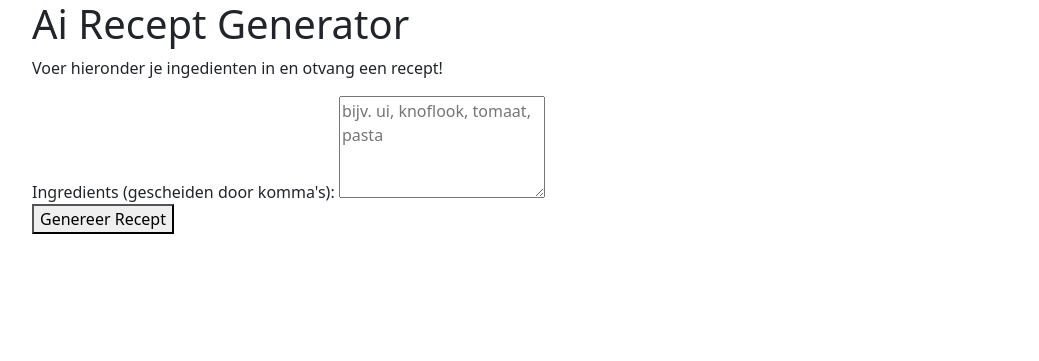
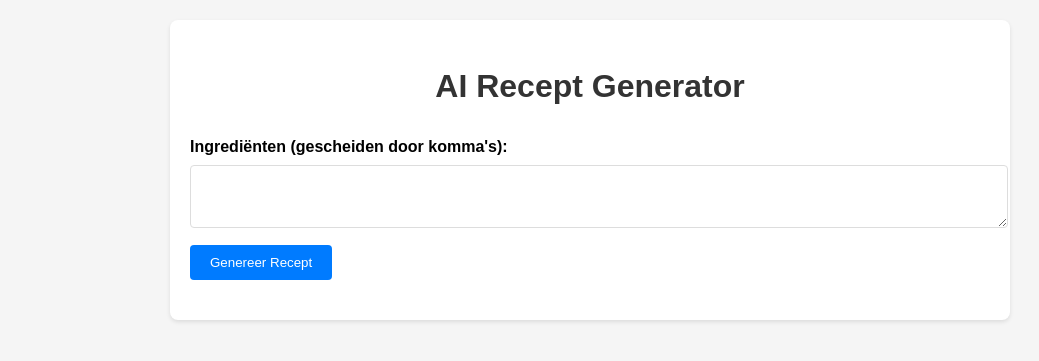
Before and after one commit to StefdenHollander/CursorMoney, a PHP site: page / in a window 1280 px wide. Shown: the top 361 px of the page, without its empty margins (50-1089 px from the left). Run offline with PHP 8.4, Linux system fonts and the light colour scheme.

Commit message:
Ai works

```diff
--- /dev/null
+++ b/AIWrapper.php
@@ -0,0 +1,92 @@
+<?php
+
+class AIWrapper {
+    private $apiKey;
+    private $apiUrl = 'https://api.openai.com/v1/chat/completions';
+
+    public function __construct($apiKey) {
+        if (empty($apiKey)) {
+            throw new Exception('API key is required');
+        }
+        $this->apiKey = $apiKey;
+    }
+
+    public function generateRecipe($ingredients) {
+        if (empty($ingredients) || !is_array($ingredients)) {
+            throw new Exception('Ingredients must be a non-empty array');
+        }
+
+        $prompt = "Maak een recept met de volgende ingrediënten: " . implode(', ', $ingredients) .
+                 "\nGeef het recept in het Nederlands met:\n" .
+                 "1. Een titel\n" .
+                 "2. Benodigde ingrediënten met hoeveelheden\n" .
+                 "3. Stapsgewijze bereidingswijze\n" .
+                 "4. Eventuele tips of variaties";
+
+        $data = [
+            'model' => 'gpt-3.5-turbo',
+            'messages' => [
+                [
+                    'role' => 'system',
+                    'content' => 'Je bent een ervaren chef-kok die duidelijke en lekkere recepten maakt.'
+                ],
+                [
+                    'role' => 'user',
+                    'content' => $prompt
+                ]
+            ],
+            'temperature' => 0.7,
+            'max_tokens' => 1000
+        ];
+
+        $ch = curl_init($this->apiUrl);
+        if ($ch === false) {
+            throw new Exception('Failed to initialize cURL');
+        }
+
+        curl_setopt_array($ch, [
+            CURLOPT_RETURNTRANSFER => true,
+            CURLOPT_POST => true,
+            CURLOPT_POSTFIELDS => json_encode($data),
+            CURLOPT_HTTPHEADER => [
+                'Content-Type: application/json',
+                'Authorization: Bearer ' . $this->apiKey
+            ],
+            CURLOPT_SSL_VERIFYPEER => true,
+            CURLOPT_SSL_VERIFYHOST => 2,
+            CURLOPT_TIMEOUT => 30
+        ]);
+
+        $response = curl_exec($ch);
+
+        if (curl_errno($ch)) {
+            $error = curl_error($ch);
+            curl_close($ch);
+            throw new Exception('Curl error: ' . $error);
+        }
+
+        $httpCode = curl_getinfo($ch, CURLINFO_HTTP_CODE);
+        curl_close($ch);
+
+        if ($httpCode !== 200) {
+            throw new Exception('HTTP error: ' . $httpCode);
+        }
+
+        $result = json_decode($response, true);
+
+        if (json_last_error() !== JSON_ERROR_NONE) {
+            throw new Exception('Failed to decode API response: ' . json_last_error_msg());
+        }
+
+        if (isset($result['error'])) {
+            throw new Exception('OpenAI API error: ' . $result['error']['message']);
+        }
+
+        if (!isset($result['choices'][0]['message']['content'])) {
+            throw new Exception('Unexpected API response format');
+        }
+
+        return $result['choices'][0]['message']['content'];
+    }
+}
+?>
--- /dev/null
+++ b/config.php
@@ -0,0 +1,6 @@
+<?php
+// OpenAI API Configuration
+define('OPENAI_API_KEY', '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'); // Replace with your actual OpenAI API key
+
+// Other configuration settings can be added here
+?>
--- a/config/config.php
+++ b/config/config.php
@@ -1,3 +1,3 @@
 <?php
-define('API_KEY', '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
+define('API_KEY', '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
 ');
--- a/index.php
+++ b/index.php
@@ -1,29 +1,104 @@
 <!DOCTYPE html>
-<html lang="en">
+<html lang="nl">
+    <?php
+require_once 'config.php';
+require_once 'AIWrapper.php';
+$recipe = '';
+$error = '';
+if ($_SERVER['REQUEST_METHOD'] === 'POST' && !empty($_POST['ingredients'])) {
+try {
+$ingredients = explode(',', $_POST['ingredients']);
+$ingredients = array_map('trim', $ingredients);
+$wrapper = new AIWrapper(OPENAI_API_KEY);
+$recipe = $wrapper->generateRecipe($ingredients); } catch (Exception $e) { $error = "Error: " . $e->getMessage(); } } ?>
     <head>
-    <meta charset="UTF-8">
-    <meta name="viewport" content="width=device-width, initial-scale=1.0">
-    <title>Ai Recept Generator</title>
-<link rel="stylesheet" href="css/style.css">
-<link href="https://cdn.jsdelivr.net/npm/bootstrap@5.3.6/dist/css/bootstrap.min.css" rel="stylesheet" integrity="sha384-4Q6Gf2aSP4eDXB8Miphtr37CMZZQ5oXLH2yaXMJ2w8e2ZtHTl7GptT4jmndRuHDT" crossorigin="anonymous">
+        <title>AI Recept Generator</title>
+        <style>
+            body {
+                font-family: Arial, sans-serif;
+                line-height: 1.6;
+                margin: 0;
+                padding: 20px;
+                background-color: #f5f5f5;
+            }
+            .container {
+                max-width: 800px;
+                margin: 0 auto;
+                background-color: white;
+                padding: 20px;
+                border-radius: 8px;
+                box-shadow: 0 2px 4px rgba(0,0,0,0.1);
+            }
+            h1 {
+                color: #333;
+                text-align: center;
+            }
+            .error {
+                color: #dc3545;
+                padding: 10px;
+                margin: 10px 0;
+                border: 1px solid #dc3545;
+                border-radius: 4px;
+                background-color: #f8d7da;
+            }
+            form {
+                margin: 20px 0;
+            }
+            label {
+                display: block;
+                margin-bottom: 5px;
+                font-weight: bold;
+            }
+            textarea {
+                width: 100%;
+                padding: 8px;
+                border: 1px solid #ddd;
+                border-radius: 4px;
+                margin-bottom: 10px;
+            }
+            button {
+                background-color: #007bff;
+                color: white;
+                padding: 10px 20px;
+                border: none;
+                border-radius: 4px;
+                cursor: pointer;
+            }
+            button:hover {
+                background-color: #0056b3;
+            }
+            .recipe {
+                margin-top: 20px;
+                padding: 20px;
+                background-color: #f8f9fa;
+                border-radius: 4px;
+            }
+            .recipe h2 {
+                color: #333;
+                margin-top: 0;
+            }
+            pre {
+                white-space: pre-wrap;
+                word-wrap: break-word;
+            }
+        </style>
     </head>
+
     <body>
         <div class="container">
-<h1>Ai Recept Generator</h1>
-<p>Voer hieronder je ingedienten in en otvang een recept!</p>
-
-<form action="process.php" method="POST">
-<div class="form-group">
-<label for="ingredients">Ingredients (gescheiden door komma's):</label>
-<textarea id="ingreienets" name="ingredients" rows="4" required
-placeholder="bijv. ui, knoflook, tomaat, pasta"></textarea>
-</div>
+            <h1>AI Recept Generator</h1>
+            <?php if ($error): ?>
+            <div class="error"><?php echo htmlspecialchars($error); ?></div>
+            <?php endif; ?>
+            <form method="post">
+                <label for="ingredients">Ingrediënten (gescheiden door komma's):</label>
+                <textarea id="ingredients" name="ingredients" rows="3" required><?php echo isset($_POST['ingredients']) ? htmlspecialchars($_POST['ingredients']) : ''; ?></textarea>
                 <button type="submit">Genereer Recept</button>
             </form>
-
-<?php if (isset($_GET['message'])): ?>
-<div class="message">
-<?php echo htmlspecialchars($_GET['message']); ?>
+            <?php if ($recipe): ?>
+            <div class="recipe">
+                <h2>Gegenereerd Recept</h2>
+                <pre><?php echo htmlspecialchars($recipe); ?></pre>
             </div>
             <?php endif; ?>
         </div>
```
Also changed, not shown: classes/AIWrapper.php (+83 -28 lines), process.php (+9 -11 lines). Lines whose indentation alone changed are shown as unchanged.
